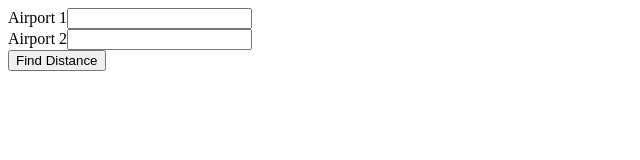
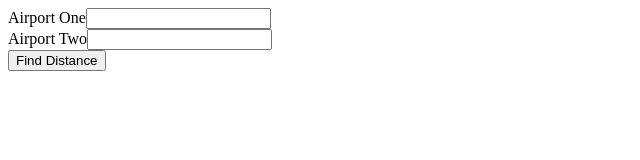
Before and after one commit to shreyanshgohil/AirportDistance, a React (Create React App) app: page / in a window 1280 px wide. Shown: the top 160 px of the page, without its empty margins (0-640 px from the left). Built offline with nearby package versions, Linux system fonts and the light colour scheme.

Commit message:
optimization done

```diff
--- /dev/null
+++ b/src/components/AirportInput.jsx
@@ -0,0 +1,75 @@
+import React, { useId, useState } from "react";
+import { fetchData } from "../utils/helper";
+
+// Single input value handling
+const AirportInput = (props) => {
+  // INITS
+  const { labelTitle, onAirportData } = props;
+  const airPortId = useId();
+  const [airportData, setAirportData] = useState({
+    isActive: false,
+    inputValue: "",
+    suggestedAirports: {},
+  });
+
+  // State management and api calling For airport
+  const airportChageHandler = async (event) => {
+    const value = event.target.value;
+    const data = await fetchData(
+      `http://api.geonames.org/search?q=${encodeURI(
+        value
+      )}&username=beastridervv&type=json&fcodeName=airport`
+    );
+
+    onAirportData({
+      ...airportData,
+      suggestedAirports: data,
+      inputValue: value,
+    });
+    setAirportData((prevState) => {
+      return {
+        ...prevState,
+        suggestedAirports: data,
+        inputValue: value,
+      };
+    });
+  };
+
+  //   JSX
+  return (
+    <div className="airport-input">
+      <div className="airport-input-wrapper">
+        <div className="airport-wrapper">
+          <label htmlFor={airPortId}>{labelTitle}</label>
+          <input
+            type="text"
+            name="airportFirst"
+            id={airPortId}
+            onChange={airportChageHandler}
+            onFocus={() => {
+              onAirportData({ ...airportData, isActive: true });
+              setAirportData((prevState) => {
+                return {
+                  ...prevState,
+                  isActive: true,
+                };
+              });
+            }}
+            onBlur={() => {
+              onAirportData({ ...airportData, isActive: false });
+              setAirportData((prevState) => {
+                return {
+                  ...prevState,
+                  isActive: false,
+                };
+              });
+            }}
+            value={airportData.inputValue}
+          />
+        </div>
+      </div>
+    </div>
+  );
+};
+
+export default AirportInput;
--- a/src/components/UserDataInput.jsx
+++ b/src/components/UserDataInput.jsx
@@ -1,56 +1,21 @@
-import { useId, useState } from "react";
+import { useState } from "react";
 import FindDistanceButton from "./FindDistanceButton";
-import { fetchData } from "../utils/helper";
+import AirportInput from "./AirportInput";
 
 // Handling the user-inputs
 const UserDataInput = () => {
   // Inits
-  const airPortId1 = useId();
-  const airPortId2 = useId();
-  const [airportOneData, setAirportOneData] = useState({
-    isActive: false,
-    inputValue: "",
-    suggestedAirports: {},
-  });
-  const [airportTwoData, setAirportTwoData] = useState({
-    isActive: false,
-    inputValue: "",
-    suggestedAirports: {},
-  });
+  const [airportOneData, setAirportOneData] = useState({});
+  const [airportTwoData, setAirportTwoData] = useState({});
 
-  // State management and api calling For airport one
-  const airportOneChageHandler = async (event) => {
-    const value = event.target.value;
-    const data = await fetchData(
-      `http://api.geonames.org/search?q=${encodeURI(
-        value
-      )}&username=beastridervv&type=json&fcodeName=airport`
-    );
-
-    setAirportOneData((prevState) => {
-      return {
-        ...prevState,
-        suggestedAirports: data,
-        inputValue: value,
-      };
-    });
+  // Fuction for get the data of child componentAioport one
+  const airportOneDataHandler = (data) => {
+    setAirportOneData(data);
   };
 
-  // State management and api calling For airport two
-  const airportTwoChageHandler = async (event) => {
-    const value = event.target.value;
-    const data = await fetchData(
-      `http://api.geonames.org/search?q=${encodeURI(
-        value
-      )}&username=beastridervv&type=json&fcodeName=airport`
-    );
-    setAirportTwoData((prevState) => {
-      return {
-        ...prevState,
-        suggestedAirports: data,
-        inputValue: value,
-      };
-    });
+  // Fuction for get the data of child componentAioport Two
+  const airportTwoDataHandler = (data) => {
+    setAirportTwoData(data);
   };
 
   // JSX code
@@ -58,55 +23,15 @@ const UserDataInput = () => {
     <div className="user-data-input">
       <div className="user-data-input-wrapper">
         <div className="airport-wrapper">
-          <label htmlFor={airPortId1}>Airport 1</label>
-          <input
-            type="text"
-            name="airportFirst"
-            id={airPortId1}
-            onChange={airportOneChageHandler}
-            onFocus={() =>
-              setAirportOneData((prevState) => {
-                return {
-                  ...prevState,
-                  isActive: true,
-                };
-              })
-            }
-            onBlur={() =>
-              setAirportOneData((prevState) => {
-                return {
-                  ...prevState,
-                  isActive: false,
-                };
-              })
-            }
-            value={airportOneData.inputValue}
+          <AirportInput
+            onAirportData={airportOneDataHandler}
+            labelTitle="Airport One"
           />
         </div>
         <div className="airport-wrapper">
-          <label htmlFor={airPortId2}>Airport 2</label>
-          <input
-            type="text"
-            name="airportSecond"
-            id={airPortId2}
-            onChange={airportTwoChageHandler}
-            onFocus={() =>
-              setAirportTwoData((prevState) => {
-                return {
-                  ...prevState,
-                  isActive: true,
-                };
-              })
-            }
-            onBlur={() =>
-              setAirportTwoData((prevState) => {
-                return {
-                  ...prevState,
-                  isActive: false,
-                };
-              })
-            }
-            value={airportTwoData.inputValue}
+          <AirportInput
+            onAirportData={airportTwoDataHandler}
+            labelTitle="Airport Two"
           />
         </div>
         <div className="final-search-wrapper">
```
